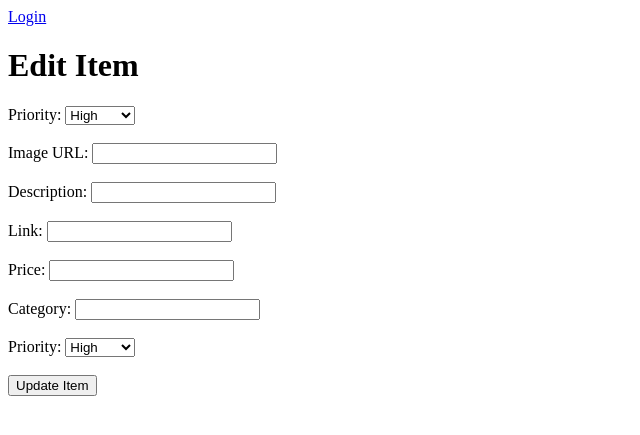
After one commit to ssk42/flask-wishlist-site, a Flask app: template templates/edit_item.html in a window 1280 px wide. The commit adds this page. Shown: the top 435 px of the page, without its empty margins (0-640 px from the left). Run offline with Flask 3, Linux system fonts and the light colour scheme; the template is opened without the code that fills it, so the values that code supplies are empty.

Commit message:
Yay now items can have actual definition!

```diff
--- a/app.py
+++ b/app.py
@@ -25,6 +25,9 @@ class Item(db.Model):
     question = db.Column(db.String(100))
     year = db.Column(db.Integer, default=datetime.datetime.now().year)
     user_id = db.Column(db.Integer, db.ForeignKey('user.id'), nullable=False)
+    category = db.Column(db.String(50))  # New field for category
+    image_url = db.Column(db.String(255))  # New field for image URL
+    priority = db.Column(db.String(50))
 
 @app.route('/')
 def index():
@@ -60,6 +63,9 @@ def submit_item():
         user_id = 1  # Replace this with the actual logic to get the current user's ID
 
         new_item = Item(description=description, link=link, price=price,
+                        category=request.form['category'],
+                        image_url=request.form['image_url'],
+                        priority = request.form['priority'],
                         status='Available', user_id=current_user.id)
         db.session.add(new_item)
         db.session.commit()
@@ -92,6 +98,41 @@ def logout():
     logout_user()
     return redirect(url_for('index'))
 
+@app.route('/edit_item/<int:item_id>', methods=['GET', 'POST'])
+@login_required
+def edit_item(item_id):
+    item = Item.query.get_or_404(item_id)
+    if item.user_id != current_user.id:
+        return 'You do not have permission to edit this item.'
+
+    if request.method == 'POST':
+        # Update item details with data from the form
+        item.description = request.form['description']
+        item.link = request.form['link']
+        item.price = float(request.form['price'])
+        # In /edit_item route
+        item.category = request.form['category']
+        item.image_url = request.form['image_url']
+        item.priority = request.form['priority']
+
+        db.session.commit()
+        return redirect(url_for('items'))
+
+    return render_template('edit_item.html', item=item)
+
+@app.route('/delete_item/<int:item_id>')
+@login_required
+def delete_item(item_id):
+    item = Item.query.get_or_404(item_id)
+    if item.user_id != current_user.id:
+        return 'You do not have permission to delete this item.'
+
+    db.session.delete(item)
+    db.session.commit()
+    return redirect(url_for('items'))
+
+
+
 login_manager = LoginManager()
 login_manager.init_app(app)
 
--- /dev/null
+++ b/templates/edit_item.html
@@ -0,0 +1,48 @@
+{% extends 'base.html' %}
+
+{% block content %}
+<!DOCTYPE html>
+<html>
+<head>
+    <title>Edit Item</title>
+    <!-- Add any head elements here -->
+</head>
+<body>
+    <h1>Edit Item</h1>
+    <form action="{{ url_for('edit_item', item_id=item.id) }}" method="post">
+
+        <label for="priority">Priority:</label>
+        <select id="priority" name="priority">
+            <option value="High">High</option>
+            <option value="Medium">Medium</option>
+            <option value="Low">Low</option>
+        </select><br><br>
+
+        <label for="image_url">Image URL:</label>
+        <input type="text" id="image_url" name="image_url" value="{{ item.image_url }}"><br><br>
+
+        <label for="description">Description:</label>
+        <input type="text" id="description" name="description" value="{{ item.description }}"><br><br>
+
+        <label for="link">Link:</label>
+        <input type="text" id="link" name="link" value="{{ item.link }}"><br><br>
+
+        <label for="price">Price:</label>
+        <input type="number" id="price" name="price" value="{{ item.price }}"><br><br>
+
+        <label for="category">Category:</label>
+        <input type="text" id="category" name="category" value="{{ item.category }}"><br><br>
+
+        <label for="priority">Priority:</label>
+        <select id="priority" name="priority">
+            <option value="High" {% if item.priority == 'High' %}selected{% endif %}>High</option>
+            <option value="Medium" {% if item.priority == 'Medium' %}selected{% endif %}>Medium</option>
+            <option value="Low" {% if item.priority == 'Low' %}selected{% endif %}>Low</option>
+        </select><br><br>
+
+        <input type="submit" value="Update Item">
+    </form>
+</body>
+</html>
+
+{% endblock %}
```
Also changed, not shown: templates/items_list.html (+9 -1 lines).
